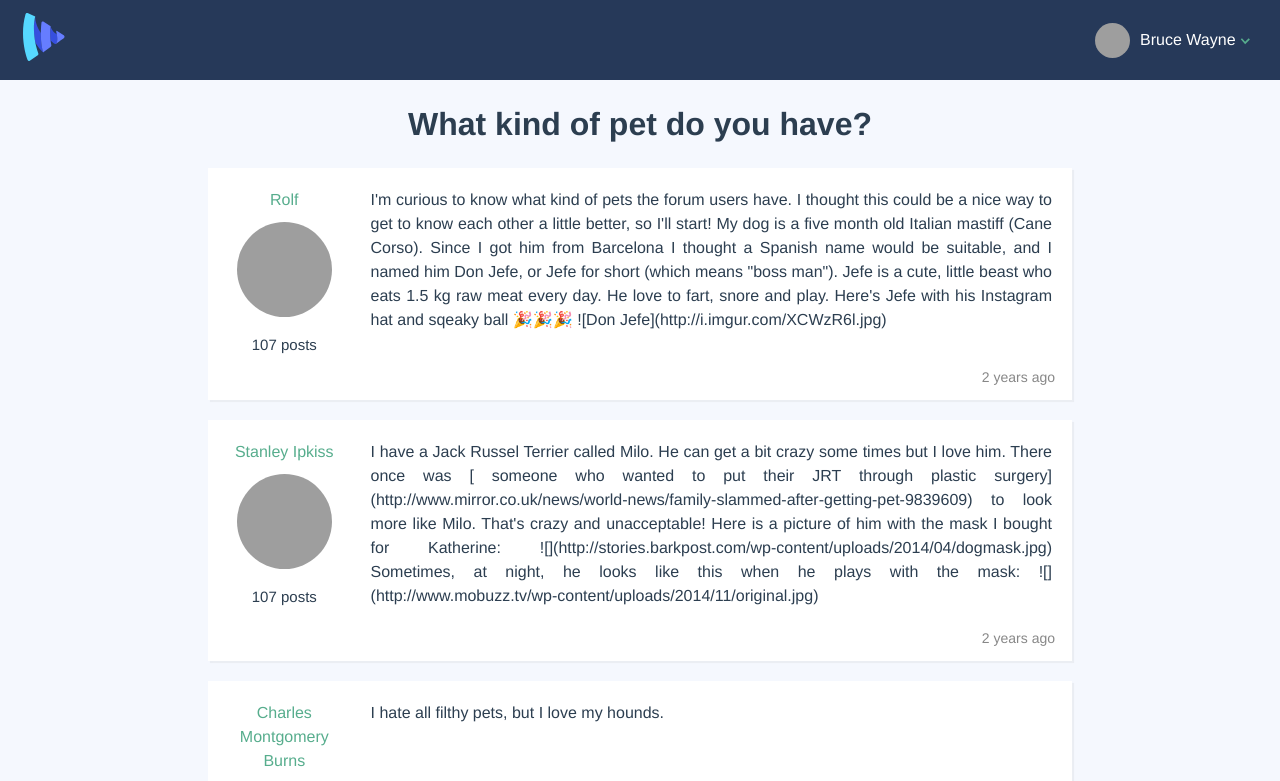
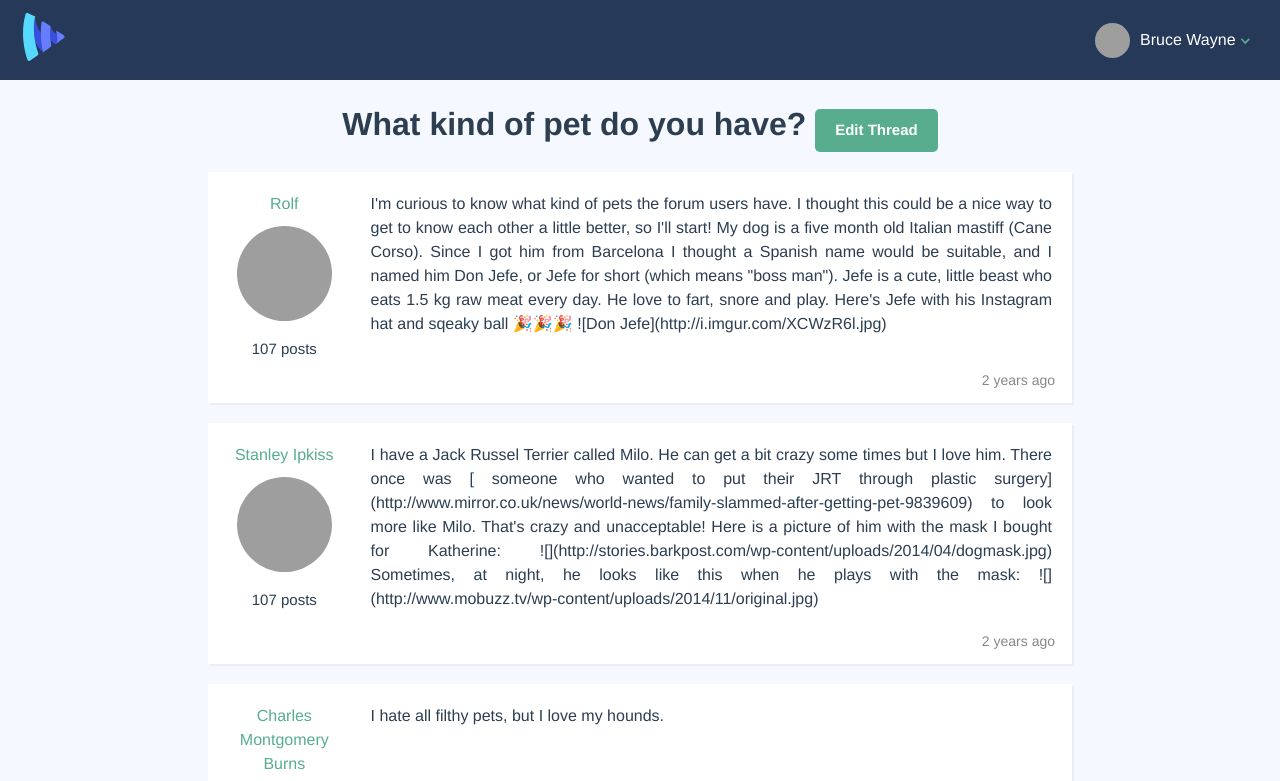
Before and after one commit to rumbis/vue-forum-vueschool, a Vue app: page /thread/-KsjWehQ--apjDBwSBCY in a window 1280 px wide. Shown: the top 781 px of the page. Built offline with nearby package versions, Linux system fonts and the light colour scheme; grey boxes are pictures that could not be loaded.

Commit message:
Improving the ThreadEditor

```diff
--- a/src/components/ThreadEditor.vue
+++ b/src/components/ThreadEditor.vue
@@ -26,7 +26,7 @@
     <div class="btn-group">
       <button @click.prevent="$emit('cancel')" class="btn btn-ghost">Cancel</button>
       <button class="btn btn-blue" type="submit" name="Publish">
-        Publish
+        {{existing ? 'Update' : 'Publish'}}
       </button>
     </div>
   </form>
@@ -50,6 +50,11 @@ export default {
     save () {
       this.$emit('save', { ...this.form })
     }
+  },
+  computed:{
+    existing () {
+      return !!this.title
+    }
   }
 }
 </script>
--- a/src/pages/ThreadEdit.vue
+++ b/src/pages/ThreadEdit.vue
@@ -31,10 +31,10 @@ export default {
         title,
         text
       })
-      this.$router.push({ name: 'ThreadShow', params: { id: thread.id } })
+      this.$router.push({ name: 'PageThreadShow', params: { id: thread.id } })
     },
     cancel () {
-      this.$router.push({ name: 'Forum', params: { id: this.forum.id } })
+      this.$router.push({ name: 'PageThreadShow', params: { id: this.id } })
     }
   }
 }
--- a/src/pages/ThreadShow.vue
+++ b/src/pages/ThreadShow.vue
@@ -1,51 +1,58 @@
 <template>
   <div class="col-large push-top">
-    <h1>{{ thread.title }}</h1>
+    <h1>
+      {{ thread.title }}
+      <router-link
+        :to="{ name: 'ThreadEdit', params: { id: this.id } }"
+        class="btn-small btn-green"
+      >
+        Edit Thread
+      </router-link>
+    </h1>
 
-    <post-list :posts="threadPosts"/>
+    <post-list :posts="threadPosts" />
 
     <post-editor @save="addPost" />
   </div>
 </template>
 
 <script>
-
-import PostList from '@/components/PostList'
-import PostEditor from '@/components/PostEditor'
+import PostList from "@/components/PostList";
+import PostEditor from "@/components/PostEditor";
 export default {
-  name: 'ThreadShow',
+  name: "ThreadShow",
   components: {
     PostList,
-    PostEditor
+    PostEditor,
   },
   props: {
     id: {
       required: true,
-      type: String
-    }
+      type: String,
+    },
   },
   computed: {
     threads() {
-      return this.$store.state.threads
+      return this.$store.state.threads;
     },
     posts() {
-      return this.$store.state.posts
+      return this.$store.state.posts;
     },
-    thread () {
-      return this.threads.find(thread => thread.id === this.id) // also available under this.$route.params.id
+    thread() {
+      return this.threads.find((thread) => thread.id === this.id); // also available under this.$route.params.id
     },
-    threadPosts () {
-      return this.posts.filter(post => post.threadId === this.id)
-    }
+    threadPosts() {
+      return this.posts.filter((post) => post.threadId === this.id);
+    },
   },
   methods: {
-    addPost (eventData) {
+    addPost(eventData) {
       const post = {
         ...eventData.post,
-        threadId: this.id
-      }
-      this.$store.dispatch('createPost', post)
-    }
-  }
-}
+        threadId: this.id,
+      };
+      this.$store.dispatch("createPost", post);
+    },
+  },
+};
 </script>
--- a/src/router/index.js
+++ b/src/router/index.js
@@ -23,7 +23,7 @@ const routes = [
   },
   {
     path: '/me/edit',
-    name: 'ProfileEdit',
+    name: 'PageProfileEdit',
     component: PageProfile,
     props: { edit: true }
   },
```
